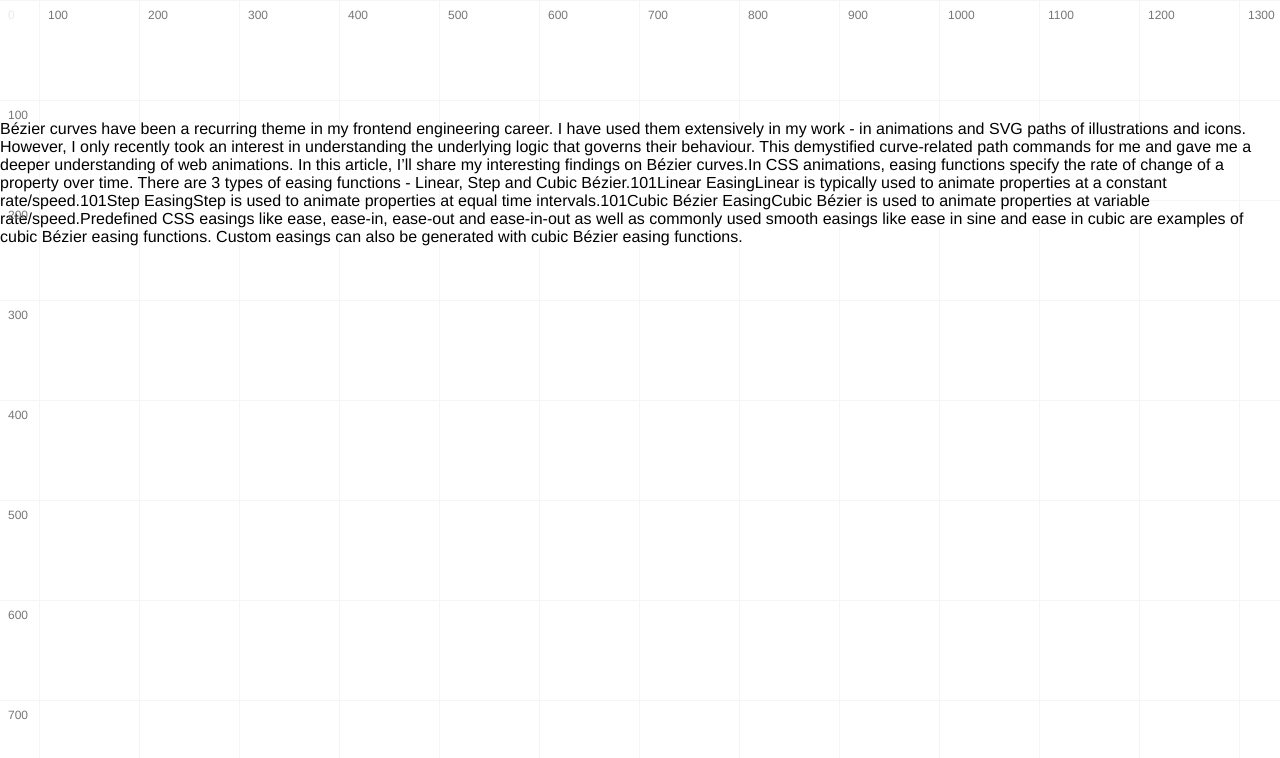
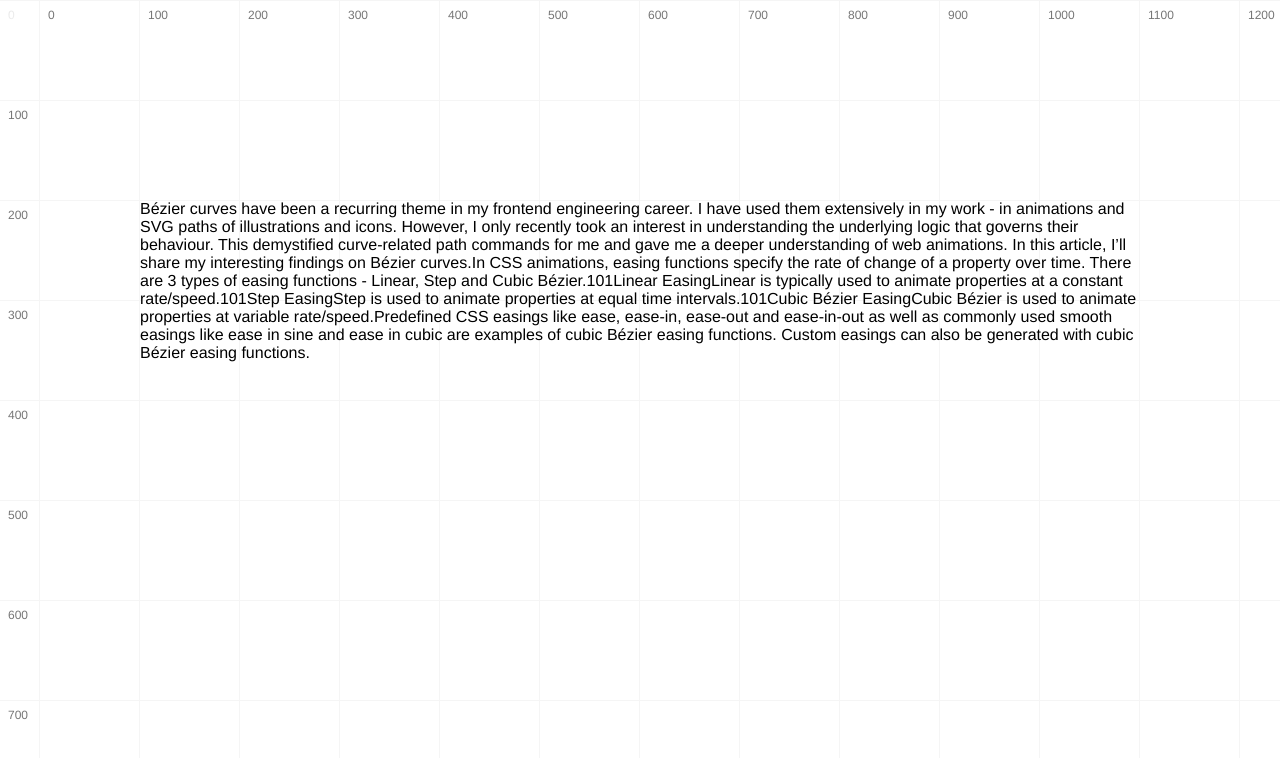
Before and after one commit to hungdoansy/graph, a React (Vite) app: page / in a window 1280 px wide. Shown: the top 758 px of the page. Built offline with nearby package versions, Linux system fonts and the light colour scheme.

Commit message:
implement Graph label visibility mechanism

```diff
--- a/src/App.tsx
+++ b/src/App.tsx
@@ -1,8 +1,6 @@
 import styled from "styled-components"
 
-const Text = styled.div`
-    margin-top: 120px;
-`
+const Text = styled.div``
 
 function App() {
     return (
--- /dev/null
+++ b/src/components/Content.tsx
@@ -0,0 +1,14 @@
+import styled from "styled-components"
+
+const Content = styled.div`
+    width: var(--article-width);
+    min-height: 100vh;
+    margin: 0 auto;
+    padding: 0 0 var(--main-cell-dimension);
+
+    @media screen and (min-width: 1200px) {
+        padding: calc(var(--main-cell-dimension) * 2) var(--main-cell-dimension) var(--main-cell-dimension);
+    }
+`
+
+export default Content
--- a/src/components/GlobalStyle.tsx
+++ b/src/components/GlobalStyle.tsx
@@ -13,11 +13,18 @@ const GlobalStyle = createGlobalStyle`
     }
 
     :root {
-        --graph-width: 1400px;
         --graph-outline-color: #f5f5f5;
         --main-cell-dimension: 100px;
         --light-gray: #767676;
         --small-text: 12px;
+        --article-width: 500px;
+        --graph-width: calc(var(--main-cell-dimension) * round(up, 100vw / var(--main-cell-dimension), 2));
+    }
+
+    @media screen and (min-width: 1200px) {
+        :root {
+            --article-width: 1200px;
+        }
     }
 
     #root {
--- a/src/components/GraphHorizontalLabels.tsx
+++ b/src/components/GraphHorizontalLabels.tsx
@@ -1,4 +1,7 @@
+import { useEffect, useState } from "react"
 import styled from "styled-components"
+
+import { getHorizontalLabels } from "@/utils"
 
 const Wrapper = styled.div`
     display: none;
@@ -55,11 +58,24 @@ const Label = styled.span<{ children: React.ReactNode }>`
 `
 
 const GraphHorizontalLabels = () => {
+    const [labels, setLabels] = useState(getHorizontalLabels())
+
+    useEffect(() => {
+        const listener = () => {
+            setLabels(getHorizontalLabels())
+        }
+
+        window.addEventListener("resize", listener)
+        return () => {
+            window.removeEventListener("resize", listener)
+        }
+    }, [])
+
     return (
         <Wrapper>
             <Background />
-            {Array.from({ length: 14 }).map((_, index) => (
-                <Label key={index}>{index * 100}</Label>
+            {labels.map((label) => (
+                <Label key={label}>{label}</Label>
             ))}
         </Wrapper>
     )
--- a/src/components/GraphVerticalLabels.tsx
+++ b/src/components/GraphVerticalLabels.tsx
@@ -1,4 +1,7 @@
+import { useEffect, useState } from "react"
 import styled from "styled-components"
+
+import { getVerticalLabels } from "@/utils"
 
 const Wrapper = styled.div`
     display: none;
@@ -26,10 +29,23 @@ const Label = styled.span<{ children: React.ReactNode }>`
 `
 
 const GraphVerticalLabels = () => {
+    const [labels, setLabels] = useState(getVerticalLabels())
+
+    useEffect(() => {
+        const listener = () => {
+            setLabels(getVerticalLabels())
+        }
+
+        window.addEventListener("resize", listener)
+        return () => {
+            window.removeEventListener("resize", listener)
+        }
+    }, [])
+
     return (
         <Wrapper>
-            {Array.from({ length: 14 }).map((_, index) => (
-                <Label key={index}>{index * 100}</Label>
+            {labels.map((label) => (
+                <Label key={label}>{label}</Label>
             ))}
         </Wrapper>
     )
--- /dev/null
+++ b/src/index.css
@@ -0,0 +1,29 @@
+body {
+    margin: 0;
+    padding: 0;
+    font-family: Open-Sans, Helvetica, Sans-Serif;
+}
+
+* {
+    box-sizing: border-box;
+    -webkit-tap-highlight-color: rgba(0,0,0,0);
+}
+
+:root {
+    --graph-outline-color: #f5f5f5;
+    --main-cell-dimension: 100px;
+    --light-gray: #767676;
+    --small-text: 12px;
+    --article-width: 500px;
+    --graph-width: 600px;
+}
+
+@media screen and (min-width: 1200px) {
+    :root {
+        --article-width: 1200px;
+    }
+}
+
+#root {
+    position: relative;
+}
--- a/src/main.tsx
+++ b/src/main.tsx
@@ -1,22 +1,46 @@
 import React from "react"
 import ReactDOM from "react-dom/client"
 
-import GlobalStyle from "@/components/GlobalStyle"
+import Content from "@/components/Content"
 import Graph from "@/components/Graph"
 import GraphHorizontalLabels from "@/components/GraphHorizontalLabels"
 import GraphVerticalLabels from "@/components/GraphVerticalLabels"
 import Layout from "@/components/Layout"
+import { getLabelSize } from "@/utils"
 
 import App from "./App"
+import "./index.css"
+
+;(() => {
+    const listener = () => {
+        const screenWidth = window.innerWidth
+        const labelSize = getLabelSize()
+
+        let graphWidth = 0
+        if (screenWidth > 1200) {
+            graphWidth = Math.ceil(screenWidth / labelSize / 2) * 2 * labelSize
+        } else {
+            graphWidth = 100 + Math.floor(screenWidth / labelSize / 2) * 2 * labelSize
+        }
+
+        const root = document.documentElement
+        root.style.setProperty("--graph-width", `${graphWidth}px`)
+    }
+
+    window.addEventListener("resize", listener)
+    listener()
+})()
 
 ReactDOM.createRoot(document.getElementById("root") as HTMLElement).render(
     <React.StrictMode>
-        <GlobalStyle />
+        {/* <GlobalStyle /> */}
         <Layout>
             <Graph />
             <GraphHorizontalLabels />
             <GraphVerticalLabels />
-            <App />
+            <Content>
+                <App />
+            </Content>
         </Layout>
     </React.StrictMode>
 )
--- /dev/null
+++ b/src/utils/index.ts
@@ -0,0 +1,43 @@
+export const getGraphWidth = () => {
+    const graphWidth = getComputedStyle(document.documentElement).getPropertyValue("--graph-width")
+    if (!graphWidth) {
+        throw new Error("Cannot find article width")
+    }
+
+    return Number(graphWidth.slice(0, -2))
+}
+
+export const getLabelSize = () => {
+    const cellSize = getComputedStyle(document.documentElement).getPropertyValue("--main-cell-dimension")
+    if (!cellSize) {
+        throw new Error("Cannot find cellSize")
+    }
+
+    const labelSize = Number(cellSize.slice(0, -2))
+    return labelSize
+}
+
+export const getNumberOfLabels = (length: number) => {
+    return Math.ceil(length / getLabelSize() / 2) * 2
+}
+
+export const getHorizontalLabels = () => {
+    const numOfLabels = getNumberOfLabels(getGraphWidth())
+
+    const nums = Array.from({ length: 12 }).map((_, index) => index)
+    while (nums.length < numOfLabels) {
+        // eslint-disable-next-line @typescript-eslint/no-non-null-assertion
+        nums.push(nums.at(-1)! + 1)
+        // eslint-disable-next-line @typescript-eslint/no-non-null-assertion
+        nums.unshift(nums.at(0)! - 1)
+    }
+
+    return nums.map((num) => String(num * 100))
+}
+
+export const getVerticalLabels = () => {
+    const numOfLabels = Math.ceil(window.innerHeight / getLabelSize())
+
+    const nums = Array.from({ length: numOfLabels }).map((_, index) => String(index * 100))
+    return nums
+}
```
